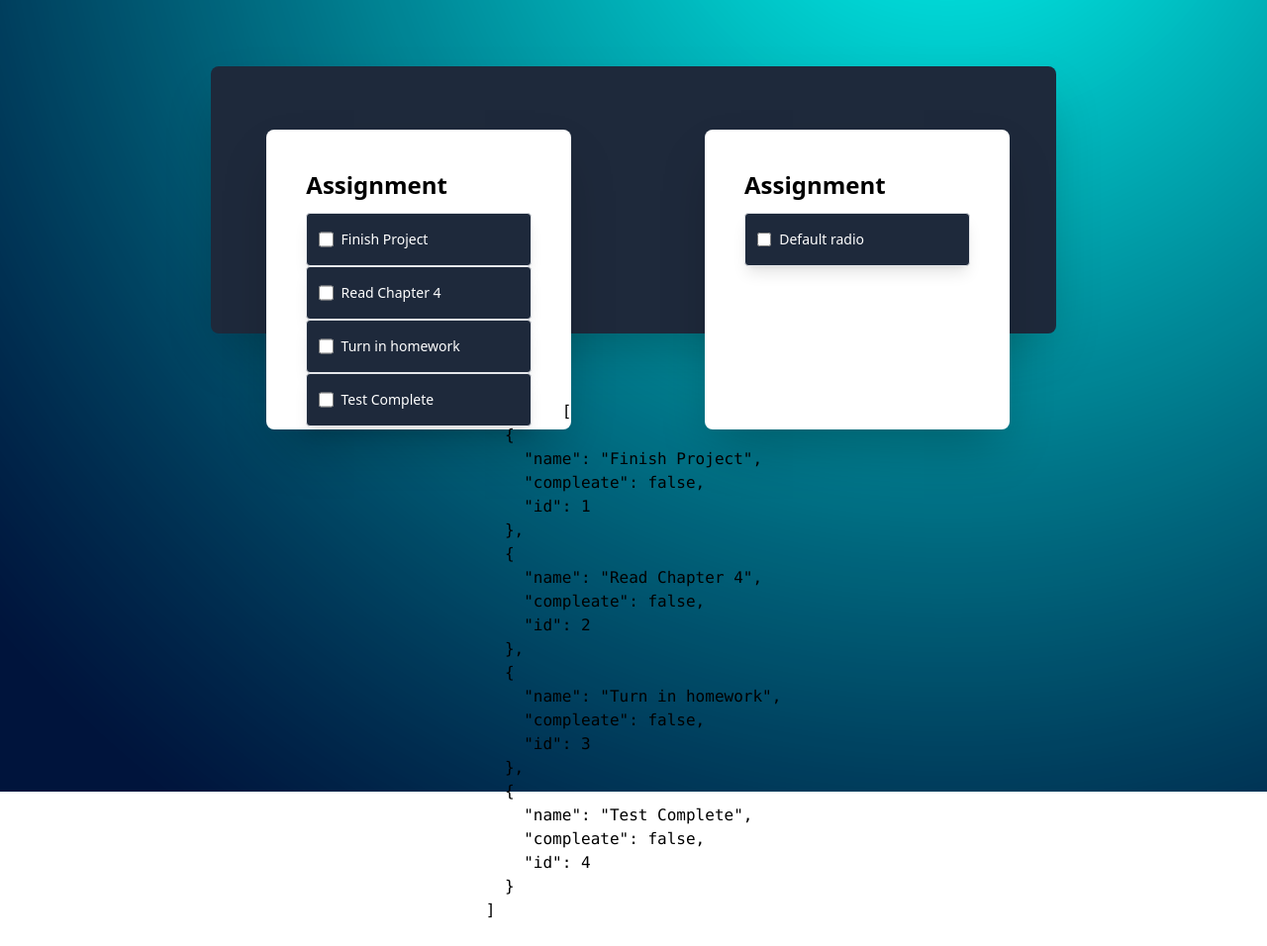
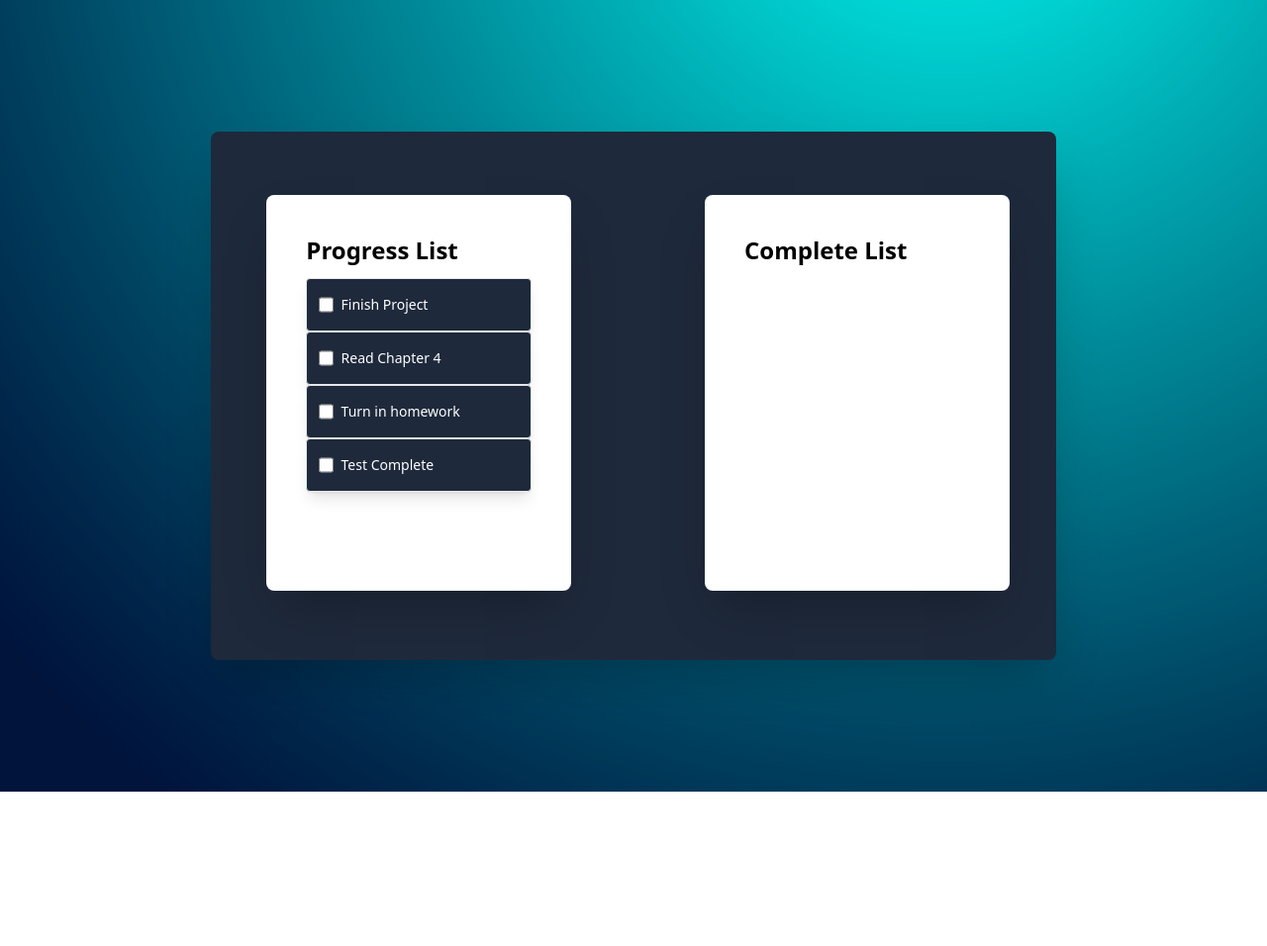
Before and after one commit to Ahmed-Munna/Tailwind, a website: page vue/html/index.html in a window 1280 px wide. Shown: the whole page at 99% size. After the commit the page ends 800 px from the top, so only its background shows below. Drawn offline with nearby package versions, Linux system fonts and the light colour scheme.

Commit message:
vue and tailwind css

```diff
--- a/vue/html/index.html
+++ b/vue/html/index.html
@@ -34,30 +34,24 @@
 
         <div class="h-2/3 w-2/3 bg-slate-800 font-bold rounded-lg shadow-2xl grid grid-cols-2 gap-8">
             <div class="bg-white h-3/4 w-3/4 mt-16 ml-14 rounded-lg shadow-2xl p-10 ">
-                <h1 class="font-bold text-2xl mb-3 ">Assignment</h1>
-                <ul v-for="assignment in assignments">
+                <h1 class="font-bold text-2xl mb-3 ">Progress List</h1>
+                <ul v-for="assignment in assignments.filter(a => !a.complete)" v-bind:key="assignment.id">
                     <li class="bg-slate-800 text-white px-3 shadow-lg flex items-center border border-gray-200 rounded dark:border-gray-700">
-                        <input v-model="compleate" v-bind:id="assignment.id" type="checkbox" value="" name="bordered-checkbox" class="w-4 h-4 text-blue-600 bg-gray-100 border-gray-300 rounded focus:ring-blue-500 dark:focus:ring-blue-600 focus:ring-2 dark:border-gray-600">
-                        <label v-bing:for="assignment.id" class="w-full py-4 ml-2 text-sm font-medium">{{assignment.name}}</label>
+                        <input v-model="assignment.complete" v-bind:id="assignment.id" type="checkbox" value="" name="bordered-checkbox" class="w-4 h-4 text-blue-600 bg-gray-100 border-gray-300 rounded focus:ring-blue-500 dark:focus:ring-blue-600 focus:ring-2 dark:border-gray-600">
+                        <label v-bind:for="assignment.id" class="w-full py-4 ml-2 text-sm font-medium">{{assignment.name}}</label>
                     </li>
                 </ul>
             </div>
             <div class="bg-white h-3/4 w-3/4 mt-16 ml-14 rounded-lg shadow-2xl p-10 ">
-                <h1 class="font-bold text-2xl mb-3 ">Assignment</h1>
-                <ul>
+                <h1 class="font-bold text-2xl mb-3 ">Complete List</h1>
+                <ul v-for="assignment in assignments.filter(a => a.complete)" v-bind:key="assignment.id">
                     <li class="bg-slate-800 text-white px-3 shadow-lg flex items-center border border-gray-200 rounded dark:border-gray-700">
-                        <input id="bordered-checkbox-5" type="checkbox" value="" name="bordered-checkbox" class="w-4 h-4 text-blue-600 bg-gray-100 border-gray-300 rounded focus:ring-blue-500 dark:focus:ring-blue-600 focus:ring-2 dark:border-gray-600">
-                        <label for="bordered-checkbox-5" class="w-full py-4 ml-2 text-sm font-medium">Default radio</label>
+                        <input v-model="assignment.complete" v-bind:id="assignment.id" type="checkbox" value="" name="bordered-checkbox" class="w-4 h-4 text-blue-600 bg-gray-100 border-gray-300 rounded focus:ring-blue-500 dark:focus:ring-blue-600 focus:ring-2 dark:border-gray-600">
+                        <label v-bind:for="assignment.id" class="w-full py-4 ml-2 text-sm font-medium">{{assignment.name}}</label>
                     </li>
                 </ul>
             </div>
         </div>
-
-
-    <pre>
-        {{assignments}}
-    </pre>
-
     </main>
 
 
@@ -68,10 +62,10 @@
             data() {
                  return {
                     assignments: [
-                        {name: 'Finish Project', compleate: false, id:1},
-                        {name: 'Read Chapter 4', compleate: false, id:2},
-                        {name: 'Turn in homework', compleate: false, id:3},
-                        {name: 'Test Complete', compleate: false, id:4},
+                        {name: 'Finish Project', complete: false, id:1},
+                        {name: 'Read Chapter 4', complete: false, id:2},
+                        {name: 'Turn in homework', complete: false, id:3},
+                        {name: 'Test Complete', complete: false, id:4},
                     ]
                  };
             }
@@ -80,8 +74,6 @@
         };
 
         Vue.createApp(app).mount('#app');
-
-
 
 
         // Vue.createApp({
```
Also changed, not shown: vue/dist/output.css.
